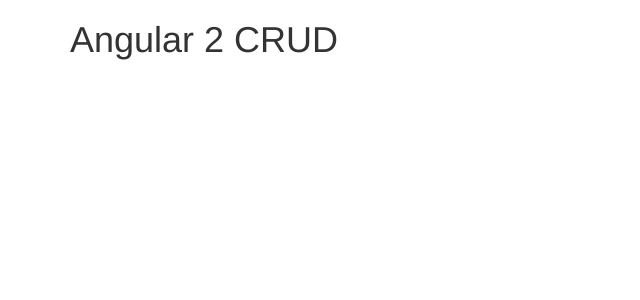
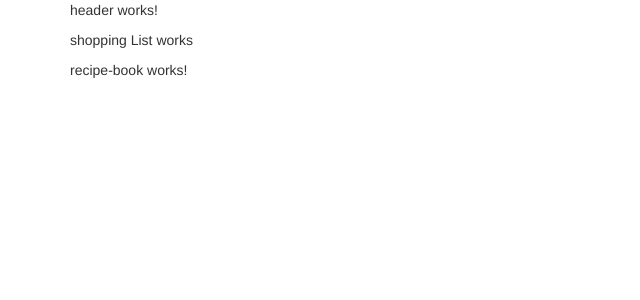
Before and after one commit to FrederikHartung/learningAngular, an Angular app: page / in a window 1280 px wide. Shown: the top 300 px of the page, without its empty margins (0-640 px from the left). Built offline with nearby package versions, Linux system fonts and the light colour scheme.

Commit message:
added recipeBookComponent and shoppingList Component

```diff
--- a/src/app/app.component.html
+++ b/src/app/app.component.html
@@ -1,6 +1,9 @@
 <div class="container">
     <div class="row">
         <div class="col-md-12">
-            <h1>Angular 2 CRUD</h1>
+            <app-header></app-header>
+            <app-shopping-list></app-shopping-list>
+            <app-recipe-book></app-recipe-book>
+
         </div>
 </div>
--- /dev/null
+++ b/src/app/header/header.component.html
@@ -0,0 +1 @@
+<p>header works!</p>
--- /dev/null
+++ b/src/app/recipe-book/recipe-book.component.html
@@ -0,0 +1 @@
+<p>recipe-book works!</p>
--- /dev/null
+++ b/src/app/shopping-list/shopping-list.component.html
@@ -0,0 +1 @@
+<p>shopping List works</p>
```
Also changed, not shown: src/app/app.module.ts (+7 -1 lines), src/app/header/header.component.ts (added, +10 -0 lines), src/app/recipe-book/recipe-book.component.ts (added, +10 -0 lines), src/app/shopping-list/shopping-list.component.ts (added, +9 -0 lines), src/app/header/header.component.css (added), src/app/recipe-book/recipe-book.component.css (added), 2 other files (tests, documents, lock files or other folders).
